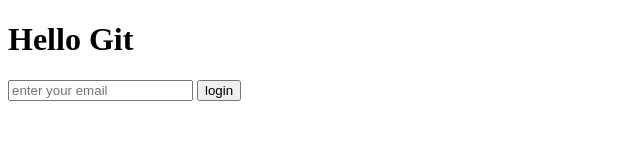
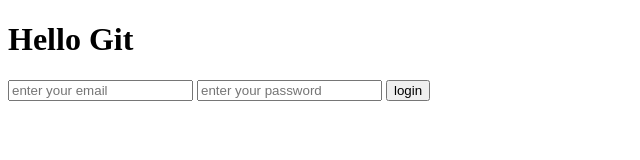
Before and after one commit to Nildah/my-shecodes-project, a plain HTML site: page index.html in a window 1280 px wide. Shown: the whole page, without its empty margins (0-640 px from the left). Drawn offline with Linux system fonts and the light colour scheme.

Commit message:
updates index with form

```diff
--- a/index.html
+++ b/index.html
@@ -10,6 +10,7 @@
     <h1>Hello Git</h1>
     <form>
       <input type="text" placeholder="enter your email" />
+      <input type="password" placeholder="enter your password" />
       <input type="submit" value="login" />
     </form>
     <script src="script.js"></script>
```
